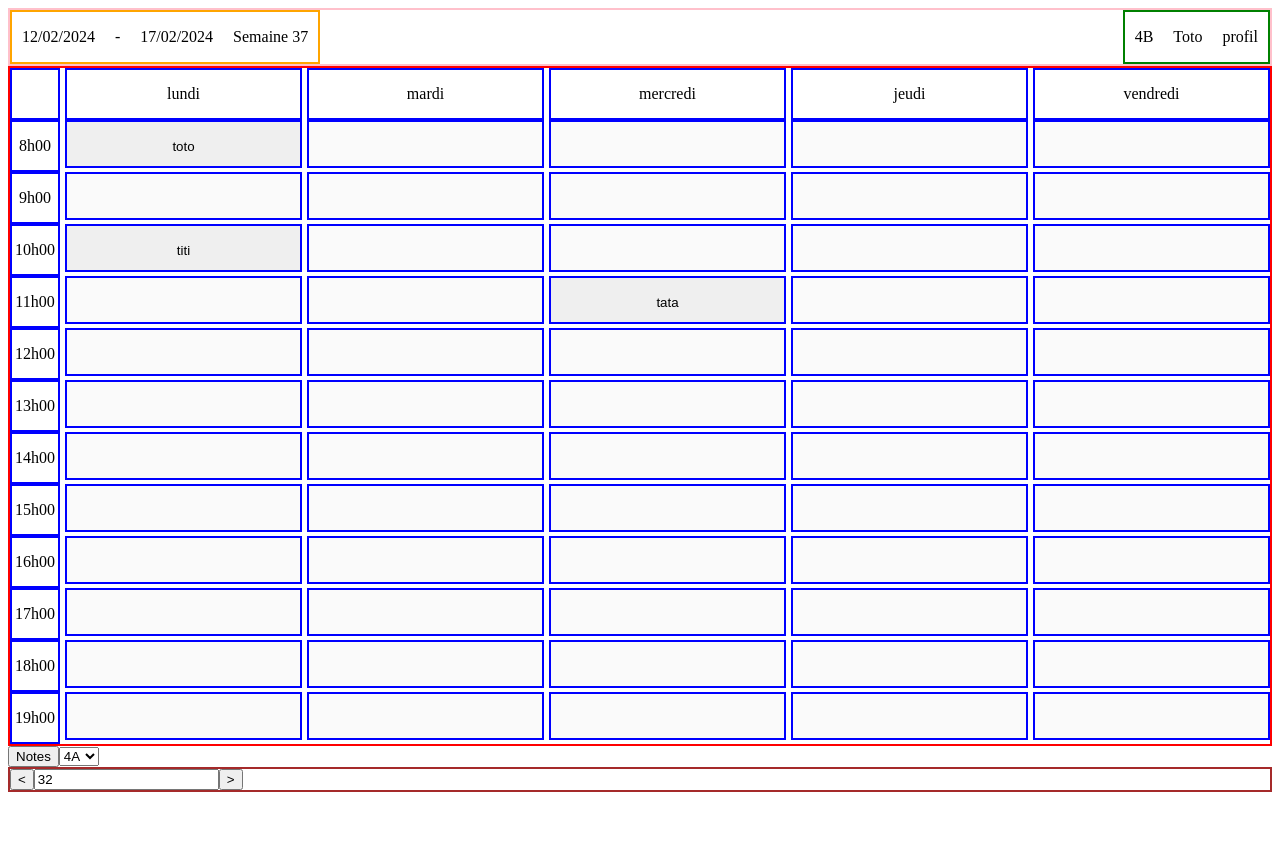
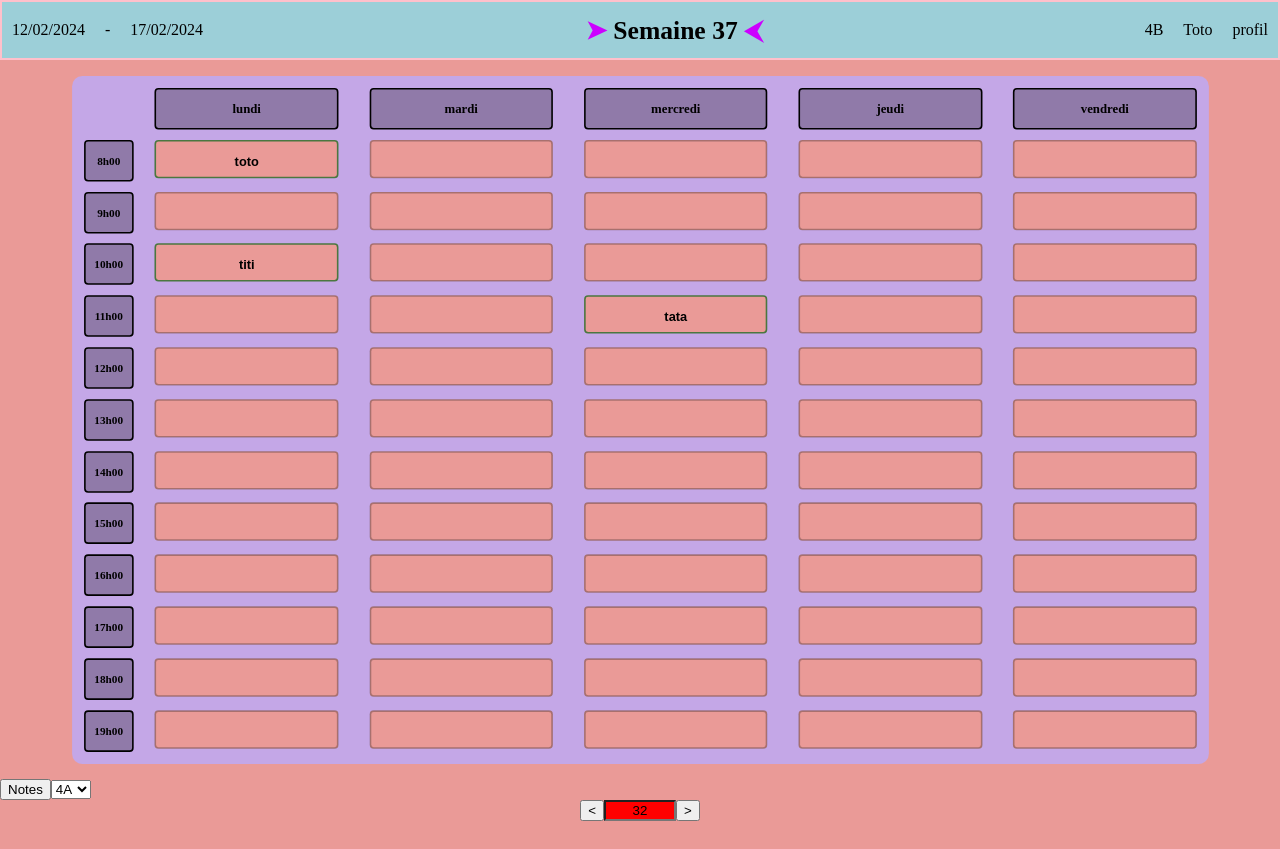
Before and after one commit to Bulbiii/Gestion_planning_scolaire, a PHP site: page / in a window 1280 px wide. Before the commit the page ends 792 px from the top, so only its background shows below. Run offline with PHP 8.4, Linux system fonts and the light colour scheme; the visitor is signed in with stand-in values (Sample User, id 1).

Commit message:
Css main

```diff
--- a/vue/header.vue.js
+++ b/vue/header.vue.js
@@ -3,7 +3,10 @@ function create_header(container){
 
     create_date_info_header(header);
 
+    create_week_info_header(header);
+
     create_user_info_header(header);
+
 }
 
 
@@ -20,8 +23,13 @@ function create_date_info_header(container){
     // end date
     create_element("p", dateInfoContainer, "endDateInfoHeader", "17/02/2024");
 
+    }
+
+function create_week_info_header(container){
+    // contain week's info
+    let weekInfoContainer = create_element("div", container, "weekInfoContainer");
     // week number
-    create_element("p", dateInfoContainer, "weekNumberInfoHeader", "Semaine 37");
+    create_element("p", weekInfoContainer, "weekInfoHeader", "Semaine 37");
 }
 
 
--- a/vue/style/style.css
+++ b/vue/style/style.css
@@ -1,7 +1,9 @@
 body{
     display: flex;
-
     flex-direction: column;
+    background-color: rgb(234, 154, 151);
+    justify-content: center;
+    margin: 0;
 }
 
 /*
@@ -12,24 +14,44 @@ body{
 
 header{
     display: flex;
+    height: 7vh;
+    justify-content: space-between;
+    font-size: larger;
+    border: 2px solid pink;
 
-    justify-content: space-between;
+    align-items: center;
+    background-color:  #9ccfd8;
+    margin-top: 0;
+    }
 
-    border: 2px solid pink;
+#weekInfoHeader{
+    font-weight: bolder;
+    font-size: 2vw;
 }
 
+#weekInfoHeader::before{
+    color: rgb(204, 0, 255);
+    content: "➤ ";
+}
+
+#weekInfoHeader::after{
+    color: rgb(204, 0, 255);
+    content: " ⮜";
+}
 
 #dateInfoContainer{
     display: flex;
-
-    border: 2px solid orange;
+    justify-content: center;
+    align-items: center;
+    font-size: 2vh;
 }
 
 
 #userInfoContainer{
     display: flex;
-
-    border: 2px solid green;
+    justify-content: center;
+    align-items: center;
+    font-size: 2vh;
 }
 
 
@@ -45,20 +67,6 @@ header p{
 ---------------------------------------
 */
 
-
-#ttGrid{
-    display: grid;
-
-    /* 1fr correspon to a fraction : 1fr with 10 lines -> 1/10, 1fr with 5 lines -> 1/5 */
-    grid-template-columns: 50px repeat(5, 1fr); /* Number of columns and the space taken by each of them*/
-    grid-template-rows: repeat(13, 1fr);
-
-    column-gap: 5px; /* Spacing */
-
-    border-collapse: collapse;
-    border: 2px solid red;
-}
-
 .cell{
     margin: 0;
     height: 6vh;
@@ -66,8 +74,78 @@ header p{
     line-height: 6vh; /* Allow to vertically center text */
     text-align: center;
 
-    border: 2px solid blue;
+    border: 2px solid ;
+    border-radius: 5px;
+
+    font-weight :bold ;
+    background-color: rgb(234, 154, 151);
+
+    transition: 0.3s ease-in-out;
 }
+#ttGrid{
+    display: grid;
+    /* 1fr correspond to a fraction : 1fr with 10 lines -> 1/10, 1fr with 5 lines -> 1/5 */
+   grid-template-columns: 50px repeat(5, 1fr); /* Number of columns and the space taken by each of them*/
+   grid-template-rows: repeat(13, 1fr);
+
+   gap: 1vw 3vw;
+
+    margin-top: 0;
+    border-collapse: collapse;
+    border: 2px ;
+    border-radius: 1vw;
+    padding: 15px;
+    background-color: rgb(196,167,231);
+
+    transform: scale(0.8);
+    margin: -5.5vw; /*bidouilles*/
+}
+
+.courseCell {
+    cursor: pointer;
+    border: none;
+    font-size: 1rem;
+    font-weight: bold;
+    border-radius: 5px;
+    border: 2px solid #4b7740; /*bidouilles*/
+}
+
+.courseCell:hover {
+    background-color: rgb(209, 51, 51);
+}
+
+#corner{
+    visibility: hidden;
+}
+
+.timeTitle{
+    width: 4.5vw;
+    font-size: 1.1vw;
+    background-color: rgb(144,122,169);
+}
+
+#day_0{
+    background-color: rgb(144,122,169);
+}
+#day_1{
+    background-color: rgb(144,122,169);
+}
+#day_2{
+    background-color: rgb(144,122,169);
+}
+#day_3{
+    background-color: rgb(144,122,169);
+}
+#day_4{
+    background-color: rgb(144,122,169);
+}
+
+/*
+-----------------------------------
+-------------- Button --------------
+-----------------------------------
+*/
+
 
 
 
@@ -120,11 +198,6 @@ header p{
 }
 
 
-
-
-
-
-
 /*
 ----------------------------------------
 ---------------- Footer ----------------
@@ -132,8 +205,18 @@ header p{
 */
 
 
+#currentWeekEntry{
+    text-align: center;
+    background-color: red;
+    width: 5vw;
+
+}
+
 
 
 footer{
-    border: 2px solid brown;
+    display: flex;
+    justify-content: center;
+    border: 2px;
+    margin: 0;
 }
```
